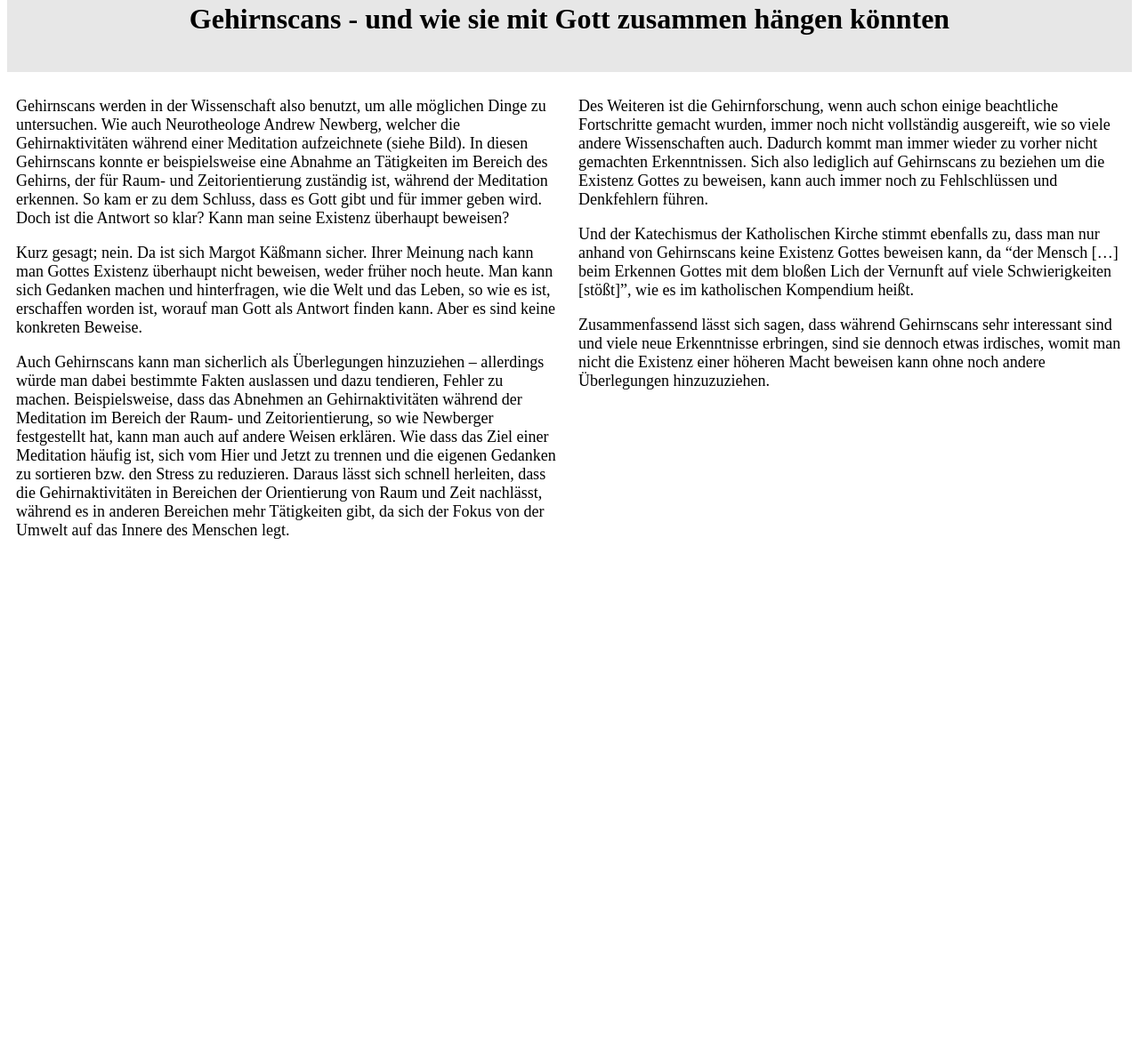
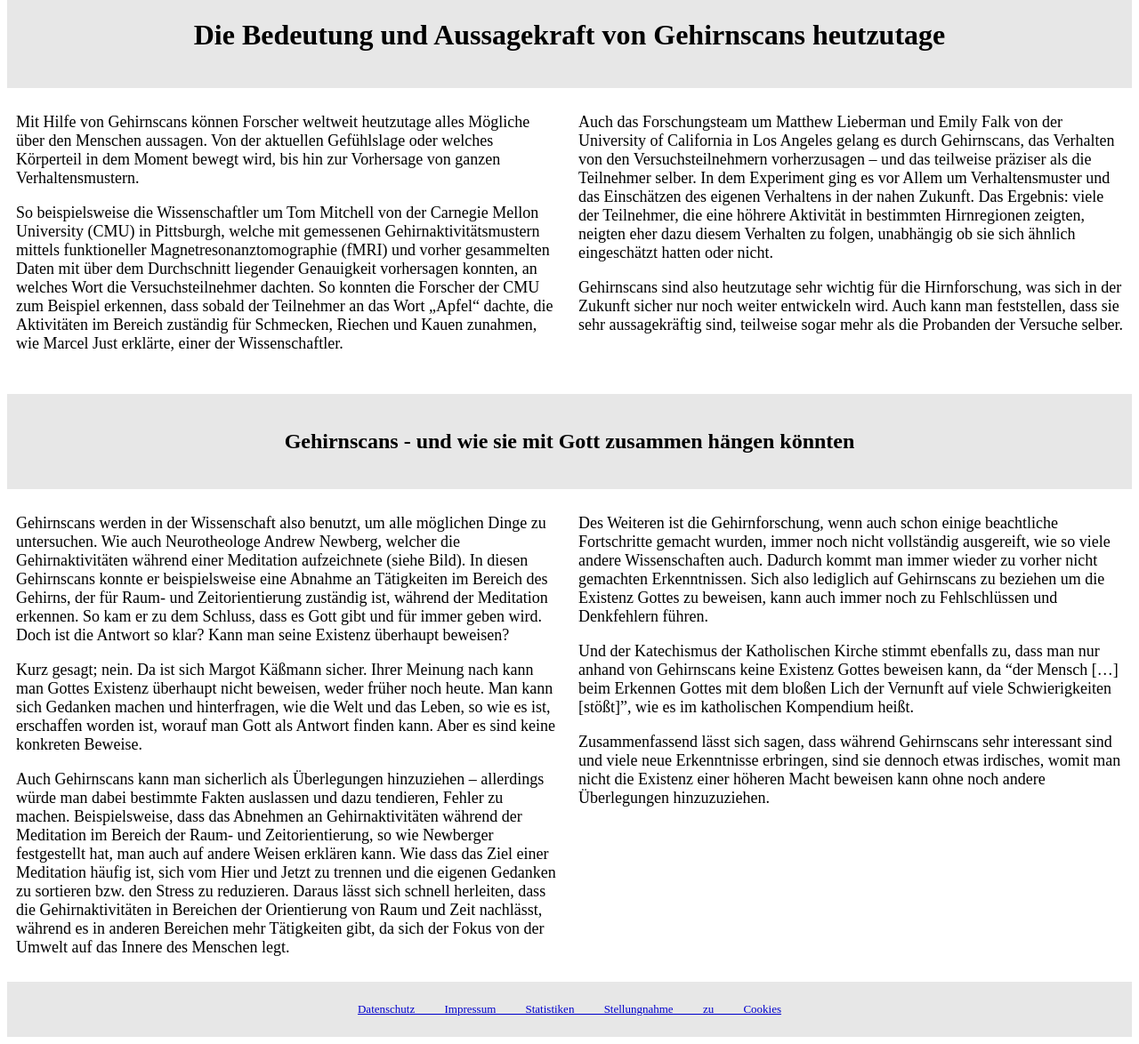
Before and after one commit to Ca1estra/Ca1estra.github.io, a plain HTML site: page index.html in a window 1280 px wide. Shown: the part 603-1777 px from the top of the page at 89% size. Before the commit the page ends 1246 px from the top, so only its background shows below. Drawn offline with Linux system fonts and the light colour scheme.

Commit message:
new text and made it look better ig

```diff
--- a/app.css
+++ b/app.css
@@ -3,6 +3,15 @@
     background-color: #e7e7e7;
     padding: 20px;
     text-align: center;
+}
+.footer {
+    background-color: #e7e7e7;
+    padding: 10px;
+    text-align: center;
+    font-size: small;
+    color: mediumblue;
+    text-decoration: underline;
+    word-spacing: 30px;
 }
 
 img {
--- a/index.html
+++ b/index.html
@@ -9,9 +9,34 @@
 <body>
 
 <img src="Image.jfif" alt="Welche Bedeutung haben Gehirnscans im Leben?">
+<br>
 
 <div class="header">
-<h1>Gehirnscans - und wie sie mit Gott zusammen hängen könnten</h1>
+    <h1> Die Bedeutung und Aussagekraft von Gehirnscans heutzutage</h1>
+</div>
+<div class="row">
+    <div class="column">
+        <p>
+            Mit Hilfe von Gehirnscans können Forscher weltweit heutzutage alles Mögliche über den Menschen aussagen. Von der aktuellen Gefühlslage oder welches Körperteil in dem Moment bewegt wird, bis hin zur Vorhersage von ganzen Verhaltensmustern.
+        </p>
+        <p>
+            So beispielsweise die Wissenschaftler um Tom Mitchell von der Carnegie Mellon University (CMU) in Pittsburgh, welche mit gemessenen Gehirnaktivitätsmustern mittels funktioneller Magnetresonanztomographie (fMRI) und vorher gesammelten Daten mit über dem Durchschnitt liegender Genauigkeit vorhersagen konnten, an welches Wort die Versuchsteilnehmer dachten. So konnten die Forscher der CMU zum Beispiel erkennen, dass sobald der Teilnehmer an das Wort „Apfel“ dachte, die Aktivitäten im Bereich zuständig für Schmecken, Riechen und Kauen zunahmen, wie Marcel Just erklärte, einer der Wissenschaftler.
+        </p>
+    </div>
+    <div class="column">
+        <p>
+            Auch das Forschungsteam um Matthew Lieberman und Emily Falk von der University of California in Los Angeles gelang es durch Gehirnscans, das Verhalten von den Versuchsteilnehmern vorherzusagen – und das teilweise präziser als die Teilnehmer selber. In dem Experiment ging es vor Allem um Verhaltensmuster und das Einschätzen des eigenen Verhaltens in der nahen Zukunft. Das Ergebnis: viele der Teilnehmer, die eine höhrere Aktivität in bestimmten Hirnregionen zeigten, neigten eher dazu diesem Verhalten zu folgen, unabhängig ob sie sich ähnlich eingeschätzt hatten oder nicht.
+        </p>
+        <p>
+            Gehirnscans sind also heutzutage sehr wichtig für die Hirnforschung, was sich in der Zukunft sicher nur noch weiter entwickeln wird. Auch kann man feststellen, dass sie sehr aussagekräftig sind, teilweise sogar mehr als die Probanden der Versuche selber.
+        </p>
+    </div>
+</div>
+<br>
+
+
+<div class="header">
+<h2>Gehirnscans - und wie sie mit Gott zusammen hängen könnten</h2>
 </div>
 
 <div class="row">
@@ -24,7 +49,7 @@
             Kurz gesagt; nein. Da ist sich Margot Käßmann sicher. Ihrer Meinung nach kann man Gottes Existenz überhaupt nicht beweisen, weder früher noch heute. Man kann sich Gedanken machen und hinterfragen, wie die Welt und das Leben, so wie es ist, erschaffen worden ist, worauf man Gott als Antwort finden kann. Aber es sind keine konkreten Beweise.
         </p>
         <p>
-            Auch Gehirnscans kann man sicherlich als Überlegungen hinzuziehen – allerdings würde man dabei bestimmte Fakten auslassen und dazu tendieren, Fehler zu machen. Beispielsweise, dass das Abnehmen an Gehirnaktivitäten während der Meditation im Bereich der Raum- und Zeitorientierung, so wie Newberger festgestellt hat, kann man auch auf andere Weisen erklären. Wie dass das Ziel einer Meditation häufig ist, sich vom Hier und Jetzt zu trennen und die eigenen Gedanken zu sortieren bzw. den Stress zu reduzieren. Daraus lässt sich schnell herleiten, dass die Gehirnaktivitäten in Bereichen der Orientierung von Raum und Zeit nachlässt, während es in anderen Bereichen mehr Tätigkeiten gibt, da sich der Fokus von der Umwelt auf das Innere des Menschen legt.
+            Auch Gehirnscans kann man sicherlich als Überlegungen hinzuziehen – allerdings würde man dabei bestimmte Fakten auslassen und dazu tendieren, Fehler zu machen. Beispielsweise, dass das Abnehmen an Gehirnaktivitäten während der Meditation im Bereich der Raum- und Zeitorientierung, so wie Newberger festgestellt hat, man auch auf andere Weisen erklären kann. Wie dass das Ziel einer Meditation häufig ist, sich vom Hier und Jetzt zu trennen und die eigenen Gedanken zu sortieren bzw. den Stress zu reduzieren. Daraus lässt sich schnell herleiten, dass die Gehirnaktivitäten in Bereichen der Orientierung von Raum und Zeit nachlässt, während es in anderen Bereichen mehr Tätigkeiten gibt, da sich der Fokus von der Umwelt auf das Innere des Menschen legt.
         </p>
     </div>
     <div class="column">
@@ -40,5 +65,11 @@
     </div>
 </div>
 
+<div class="footer">
+    <P>
+        Datenschutz     Impressum     Statistiken     Stellungnahme zu Cookies
+    </P>
+</div>
+
 </body>
 </html>
```
